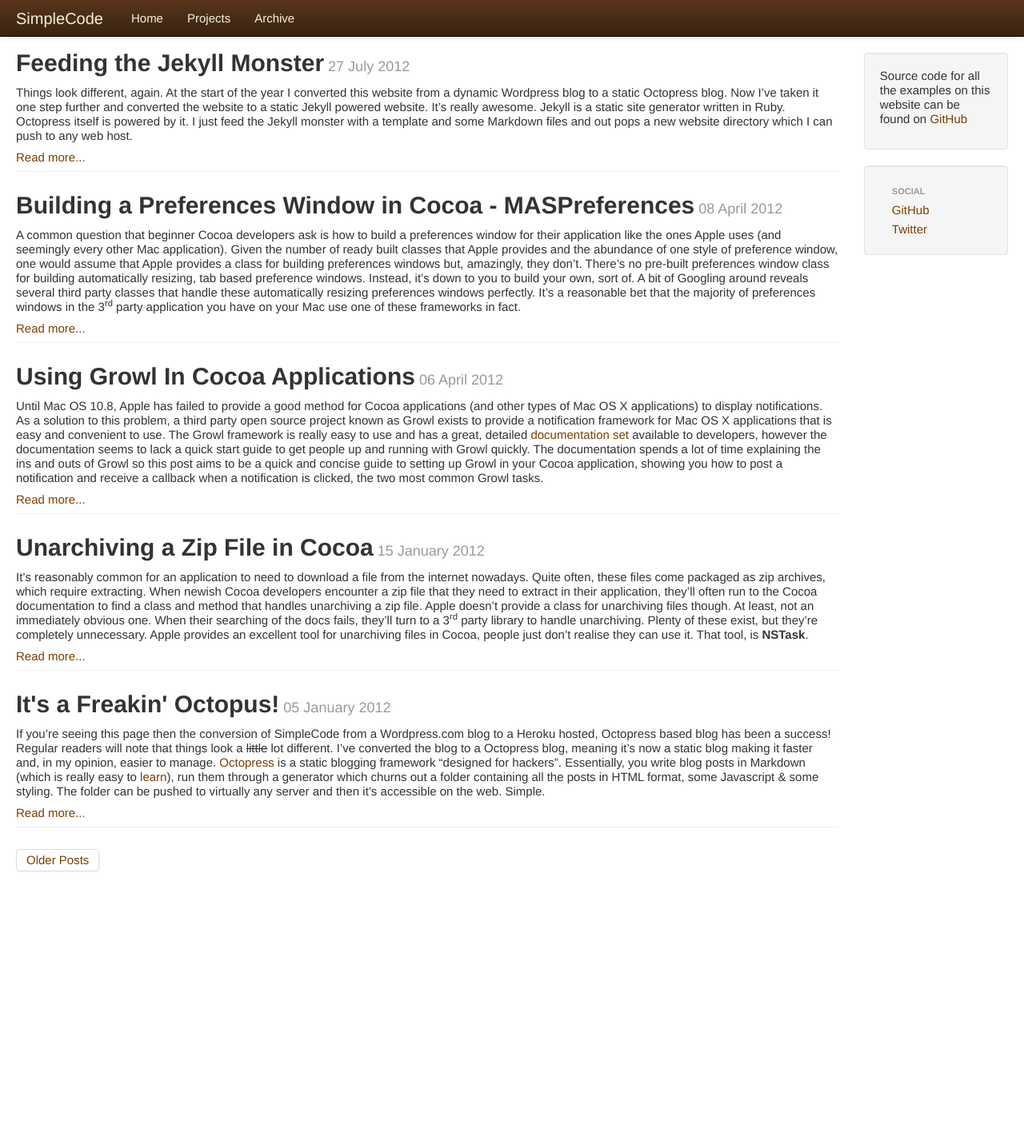
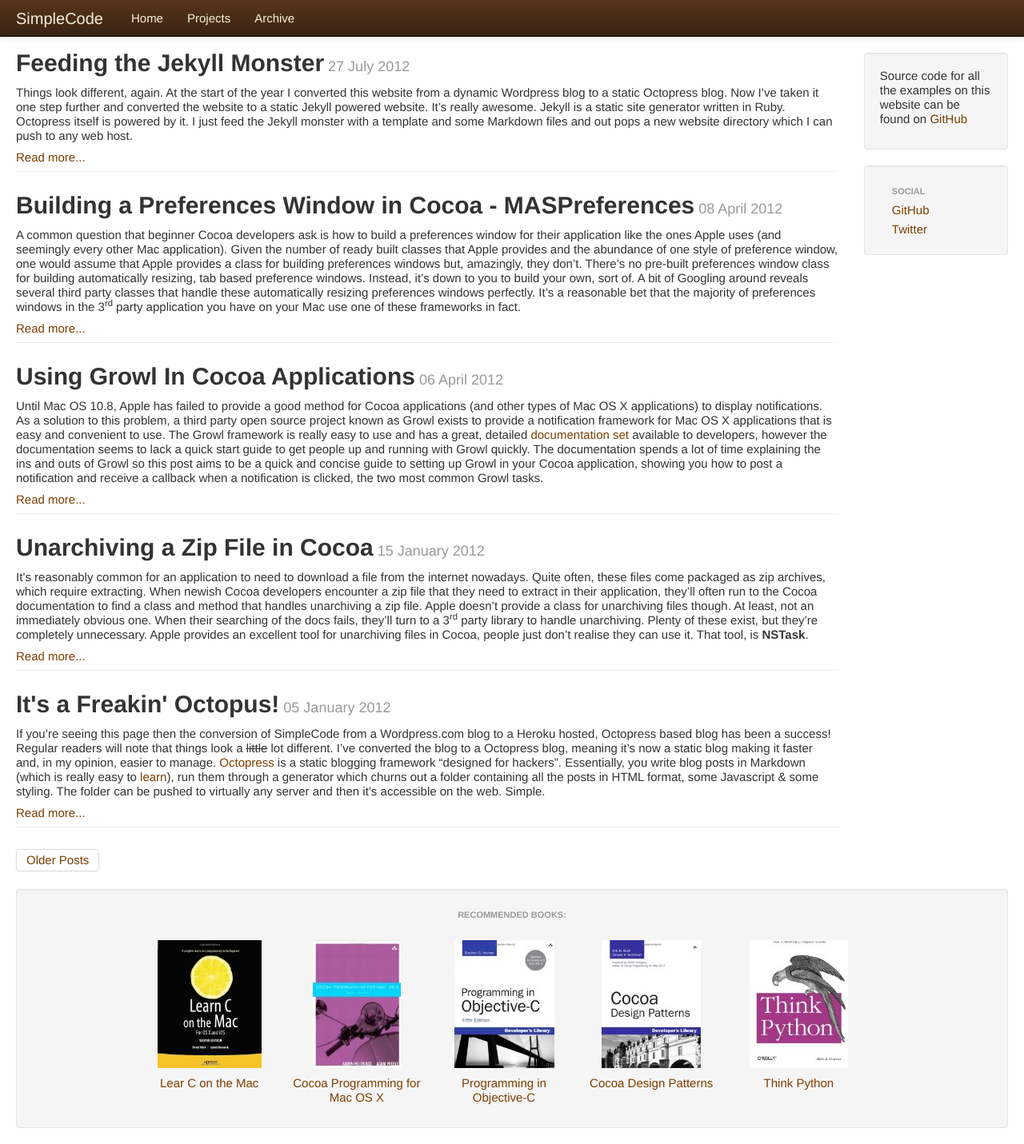
Before and after one commit to alexjohnj/SimpleCode, a Jekyll site: the page built from index.html, in a window 1280 px wide. Shown: the whole page at 80% size. Built offline with Jekyll 4.4.1, drawn with Linux system fonts in a browser that asks for light colours; nearby versions of some CDN libraries; Markdown is read by kramdown in place of the engine named in the settings; the list of posts is cut into pages by our own code; before the commit the page ends 1112 px from its top, so only the background shows below that.

Commit message:
Added a section to the site with recommended books/affiliate links.
Yes, this is an attempt to monetize this website a bit but all the books that I've recommended I have read, learnt from and enjoyed. All I'm trying to do is cover the cost of the domain and that's it.

```diff
--- /dev/null
+++ b/_includes/ad.html
@@ -0,0 +1,27 @@
+<ul class="nav nav-list">
+	<li class="nav-header">Recommended books:</li>
+</ul>
+<div class="book">
+	<a href="http://www.amazon.co.uk/gp/product/1430245336/ref=as_li_ss_tl?ie=UTF8&camp=1634&creative=19450&creativeASIN=1430245336&linkCode=as2&tag=simpl06-21"><img src="/resources/learn-c-on-the-mac.jpg"/></a>
+	<p><a href="http://www.amazon.co.uk/gp/product/1430245336/ref=as_li_ss_tl?ie=UTF8&camp=1634&creative=19450&creativeASIN=1430245336&linkCode=as2&tag=simpl06-21">Lear C on the Mac</a></p>
+</div>
+
+<div class="book">
+	<a href="http://www.amazon.co.uk/gp/product/0321774086/ref=as_li_ss_tl?ie=UTF8&camp=1634&creative=19450&creativeASIN=0321774086&linkCode=as2&tag=simpl06-21"><img src="/resources/cocoa-programming-for-mac-os-x.jpg"/></a>
+	<p><a href="http://www.amazon.co.uk/gp/product/0321774086/ref=as_li_ss_tl?ie=UTF8&camp=1634&creative=19450&creativeASIN=0321774086&linkCode=as2&tag=simpl06-21">Cocoa Programming for Mac OS X</a></p>
+</div>
+
+<div class="book">
+	<a href="http://www.amazon.co.uk/gp/product/032188728X/ref=as_li_ss_il?ie=UTF8&camp=1634&creative=19450&creativeASIN=032188728X&linkCode=as2&tag=simpl06-21"><img src="/resources/programming-in-objective-c.jpg"/></a>
+	<p><a href="http://www.amazon.co.uk/gp/product/032188728X/ref=as_li_ss_il?ie=UTF8&camp=1634&creative=19450&creativeASIN=032188728X&linkCode=as2&tag=simpl06-21">Programming in Objective-C</a></p>
+</div>
+
+<div class="book">
+	<a href="http://www.amazon.co.uk/gp/product/0321535022/ref=as_li_ss_il?ie=UTF8&camp=1634&creative=19450&creativeASIN=0321535022&linkCode=as2&tag=simpl06-21"><img src="/resources/cocoa-design-patterns.jpg"/></a>
+	<p><a href="http://www.amazon.co.uk/gp/product/0321535022/ref=as_li_ss_il?ie=UTF8&camp=1634&creative=19450&creativeASIN=0321535022&linkCode=as2&tag=simpl06-21">Cocoa Design Patterns</a></p>
+</div>
+
+<div class="book">
+	<a href="http://www.amazon.co.uk/gp/product/144933072X/ref=as_li_ss_il?ie=UTF8&camp=1634&creative=19450&creativeASIN=144933072X&linkCode=as2&tag=simpl06-21"><img src="/resources/think-python.jpg"/></a>
+	<p><a href="http://www.amazon.co.uk/gp/product/144933072X/ref=as_li_ss_il?ie=UTF8&camp=1634&creative=19450&creativeASIN=144933072X&linkCode=as2&tag=simpl06-21">Think Python</a></p>
+</div>
--- a/_layouts/default.html
+++ b/_layouts/default.html
@@ -46,6 +46,7 @@
 					<div class="well">{% include socialLinks.html %}</div>
 				</div>
 			</div> <!--end main row-fluid-->
+			<div class="well" id="book-recommendations">{% include ad.html %}</div>
 		</div><!--end container-->
 		<script src="//ajax.googleapis.com/ajax/libs/jquery/1.9.1/jquery.min.js"></script>
 		<script src="/js/bootstrap.min.js"></script>
```
Also changed, not shown: styles/sass/custom.scss (+14 -0 lines), resources/cocoa-design-patterns.jpg (added), resources/cocoa-programming-for-mac-os-x.jpg (added), resources/learn-c-on-the-mac.jpg (added), resources/programming-in-objective-c.jpg (added), resources/think-python.jpg (added), styles/css/styles.css.
